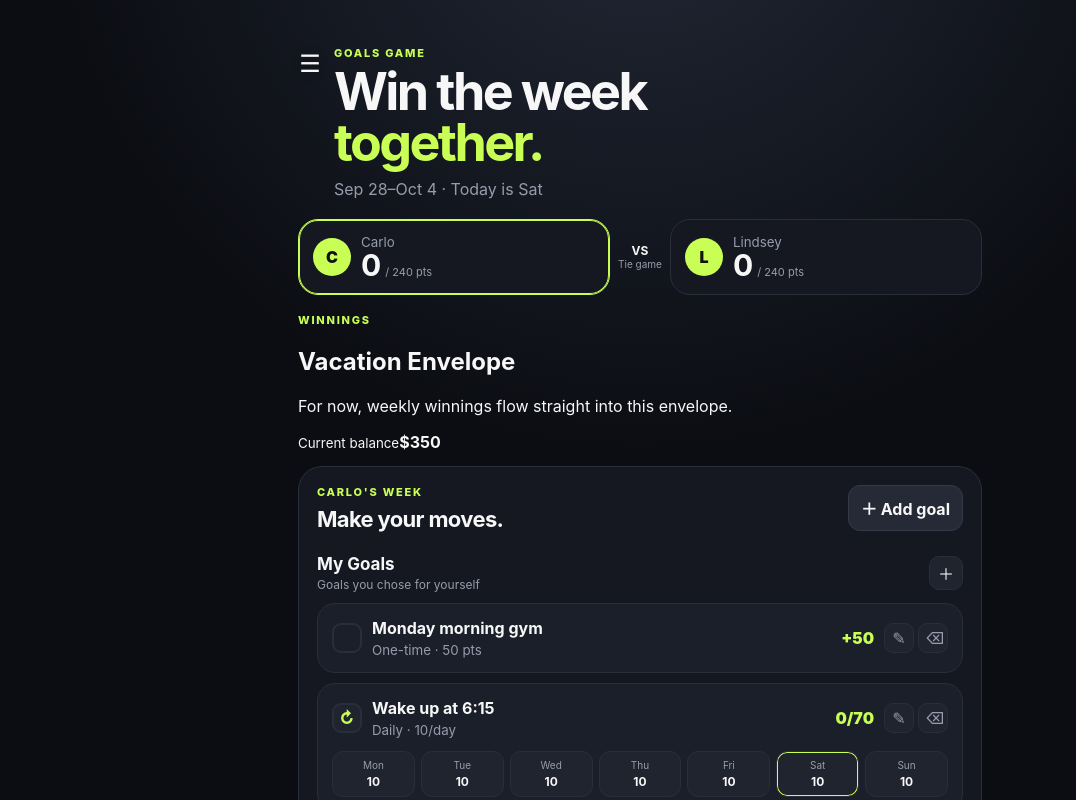
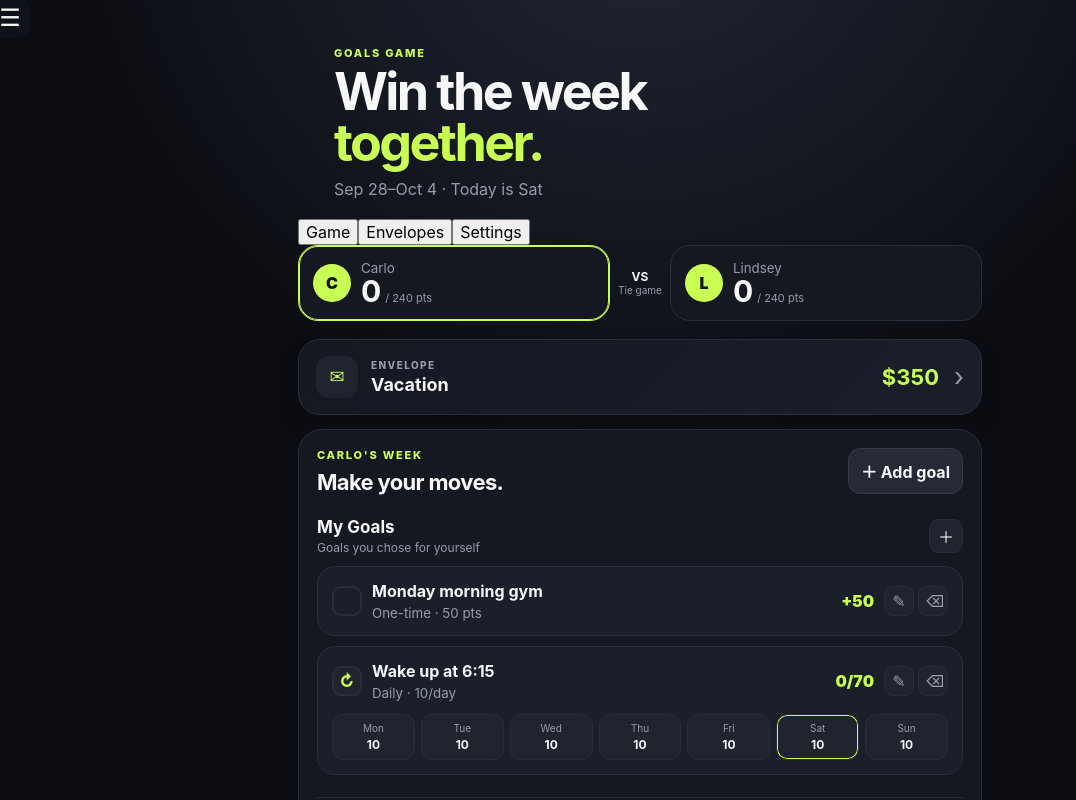
Before and after one commit to Csantos07/goals-game, a Next.js app: page / in a window 1280 px wide. Shown: the top 800 px of the page, without its empty margins (0-1076 px from the left). Built offline with nearby package versions, Linux system fonts and the light colour scheme.

Commit message:
Refine full-screen navigation and envelope flow

```diff
--- a/components/GameBoard.tsx
+++ b/components/GameBoard.tsx
@@ -86,6 +86,7 @@ export default function GameBoard() {
   const [assignedBy, setAssignedBy] = useState<AssignedBy>("self");
   const [goalType, setGoalType] = useState<GoalType>("oneTime");
   const [showMenu, setShowMenu] = useState(false);
+  const [menuButtonVisible, setMenuButtonVisible] = useState(true);
   const [showSettings, setShowSettings] = useState(false);
   const [showEnvelopes, setShowEnvelopes] = useState(false);
   const [themeMode, setThemeMode] = useState<ThemeMode>("dark");
@@ -130,6 +131,23 @@ export default function GameBoard() {
       console.warn("Could not save Goals Game data.", error);
     }
   }, [goals, active, themeMode, accent, vacationBalance, hasLoadedSavedState]);
+
+
+  useEffect(() => {
+    let lastY = window.scrollY;
+
+    const onScroll = () => {
+      const nextY = window.scrollY;
+      const nearTop = nextY < 40;
+      const scrollingUp = nextY < lastY;
+
+      setMenuButtonVisible(nearTop || scrollingUp || showMenu);
+      lastY = nextY;
+    };
+
+    window.addEventListener("scroll", onScroll, { passive: true });
+    return () => window.removeEventListener("scroll", onScroll);
+  }, [showMenu]);
 
   const today = getCurrentDayKey();
   const weekLabel = getWeekLabel();
@@ -233,43 +251,33 @@ export default function GameBoard() {
   return (
     <div className="appFrame" data-theme={themeMode} style={themeStyle}>
       <main className="shell">
+        <button
+          className={`menuButton menuOverlay ${menuButtonVisible ? "visible" : "hidden"} ${showMenu ? "open" : ""}`}
+          onClick={() => setShowMenu(v => !v)}
+          aria-expanded={showMenu}
+          aria-label={showMenu ? "Close navigation" : "Open navigation"}
+        >
+          <span>{showMenu ? "×" : "☰"}</span>
+        </button>
+
         <header className="top">
           <div>
             <p className="eyebrow">GOALS GAME</p>
             <h1>Win the week <span>together.</span></h1>
             <p className="sub">{weekLabel} · Today is {today}</p>
           </div>
-
-          <button
-            className="menuButton menuOverlay"
-            onClick={() => setShowMenu(v => !v)}
-            aria-expanded={showMenu}
-            aria-label="Open navigation"
-          >
-            ☰
-          </button>
         </header>
 
-        {showMenu && (
-          <section className="navMenu">
-            <button className="navItem activeNav" onClick={() => setShowMenu(false)}>
-              <span>Game</span><small>Current week</small>
-            </button>
-            <button className="navItem" onClick={() => { setShowEnvelopes(true); setShowMenu(false); }}>
-              <span>Envelopes</span><small>Vacation · ${vacationBalance.toLocaleString()}</small>
-            </button>
-            <button className="navItem" onClick={() => setShowSettings(v => !v)} aria-expanded={showSettings}>
-              <span>Settings</span><small>Theme & appearance</small>
-            </button>
+        <aside className={`fullScreenMenu ${showMenu ? "open" : ""}`} aria-hidden={!showMenu}>
+          <nav className="fullScreenNav" aria-label="Primary navigation">
+            <button onClick={() => setShowMenu(false)}>Game</button>
+            <button onClick={() => { setShowEnvelopes(true); setShowMenu(false); }}>Envelopes</button>
+            <button onClick={() => setShowSettings(v => !v)} aria-expanded={showSettings}>Settings</button>
+          </nav>
 
           {showSettings && (
-              <div className="settingsPanel">
-                <div>
-                  <p className="eyebrow">THEME</p>
-                  <b>Appearance</b>
-                </div>
-
-                <div className="modeSwitch">
+            <div className="fullScreenSettings">
+              <div className="modeSwitch wordSwitch">
                 <button className={themeMode === "dark" ? "selected" : ""} onClick={() => setThemeMode("dark")}>Dark</button>
                 <button className={themeMode === "light" ? "selected" : ""} onClick={() => setThemeMode("light")}>Light</button>
               </div>
@@ -291,8 +299,7 @@ export default function GameBoard() {
               </div>
             </div>
           )}
-          </section>
-        )}
+        </aside>
 
         <section className="scoreboard">
           <Score name="Carlo" score={scores.Carlo} max={maxPoints("Carlo")} active={active === "Carlo"} onClick={() => setActive("Carlo")} />
@@ -300,17 +307,15 @@ export default function GameBoard() {
           <Score name="Lindsey" score={scores.Lindsey} max={maxPoints("Lindsey")} active={active === "Lindsey"} onClick={() => setActive("Lindsey")} />
         </section>
 
-        <section className="winningsCard">
-          <div>
-            <p className="eyebrow">WINNINGS</p>
-            <h2>Vacation Envelope</h2>
-            <p className="potCopy">For now, weekly winnings flow straight into this envelope.</p>
-          </div>
-          <div className="potBalance">
-            <small>Current balance</small>
+        <button className="vacationTile" onClick={() => setShowEnvelopes(true)}>
+          <span className="vacationTileIcon">✉</span>
+          <span className="vacationTileText">
+            <small>ENVELOPE</small>
+            <b>Vacation</b>
+          </span>
           <strong>${vacationBalance.toLocaleString()}</strong>
-          </div>
-        </section>
+          <span className="vacationTileArrow">›</span>
+        </button>
 
         <section className="card">
           <div className="sectionHead">
@@ -360,14 +365,16 @@ export default function GameBoard() {
         </button>
 
         {showEnvelopes && (
-          <div className="modalBack" onClick={() => setShowEnvelopes(false)}>
-            <div className="modal envelopeModal" onClick={e => e.stopPropagation()}>
-              <div className="modalHead">
+          <section className="envelopePage">
+            <div className="envelopePageInner">
+              <button className="backButton" onClick={() => setShowEnvelopes(false)}>← Back</button>
+
+              <div className="envelopePageHead">
                 <div>
                   <p className="eyebrow">ENVELOPES</p>
                   <h2>Your winnings.</h2>
                 </div>
-                <button className="modalClose" onClick={() => setShowEnvelopes(false)} aria-label="Close envelopes">×</button>
+                <strong className="envelopeTotal">${vacationBalance.toLocaleString()}</strong>
               </div>
 
               <button className="envelopeRow">
@@ -376,9 +383,12 @@ export default function GameBoard() {
                 <strong>${vacationBalance.toLocaleString()}</strong>
               </button>
 
-              <p className="envelopeHint">Future envelopes can live here when you decide to open them.</p>
+              <div className="emptyEnvelope">
+                <span>＋</span>
+                <span><b>New envelope</b><small>Available when you decide to open one</small></span>
               </div>
             </div>
+          </section>
         )}
 
         {showGoalModal && (
```
Lines whose indentation alone changed are shown as unchanged.
